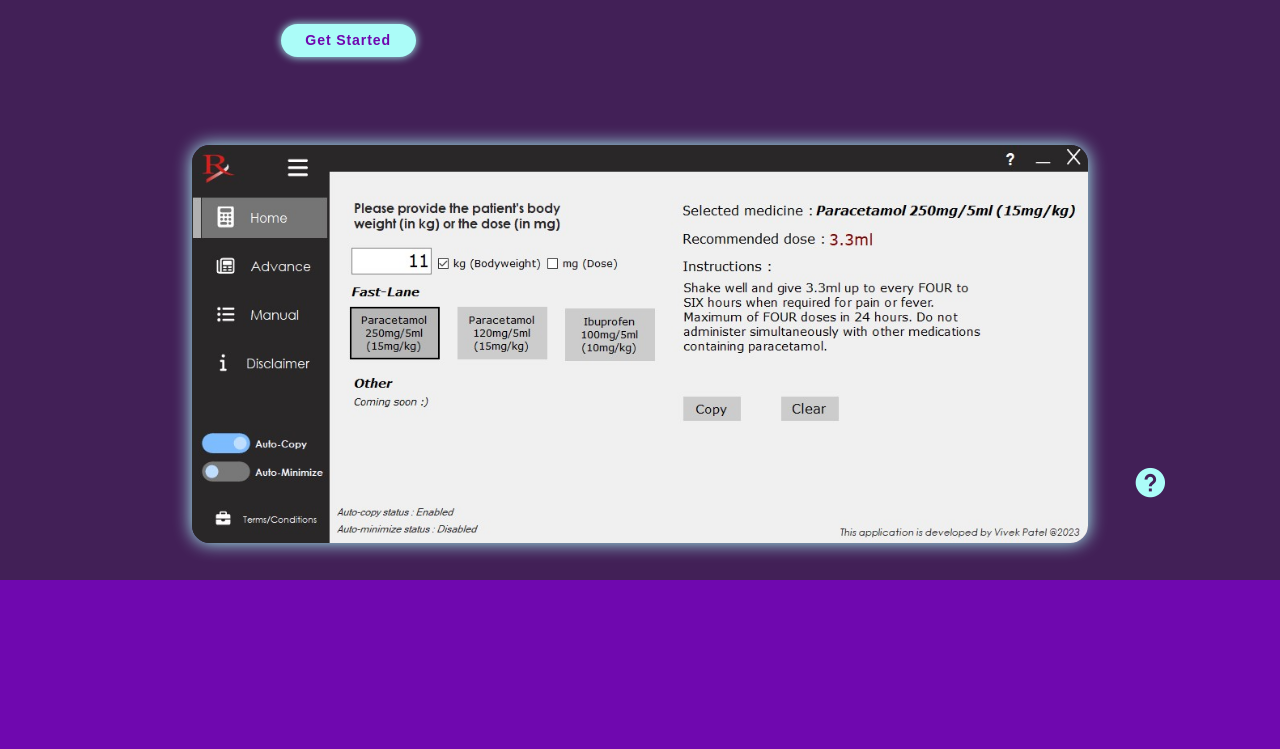
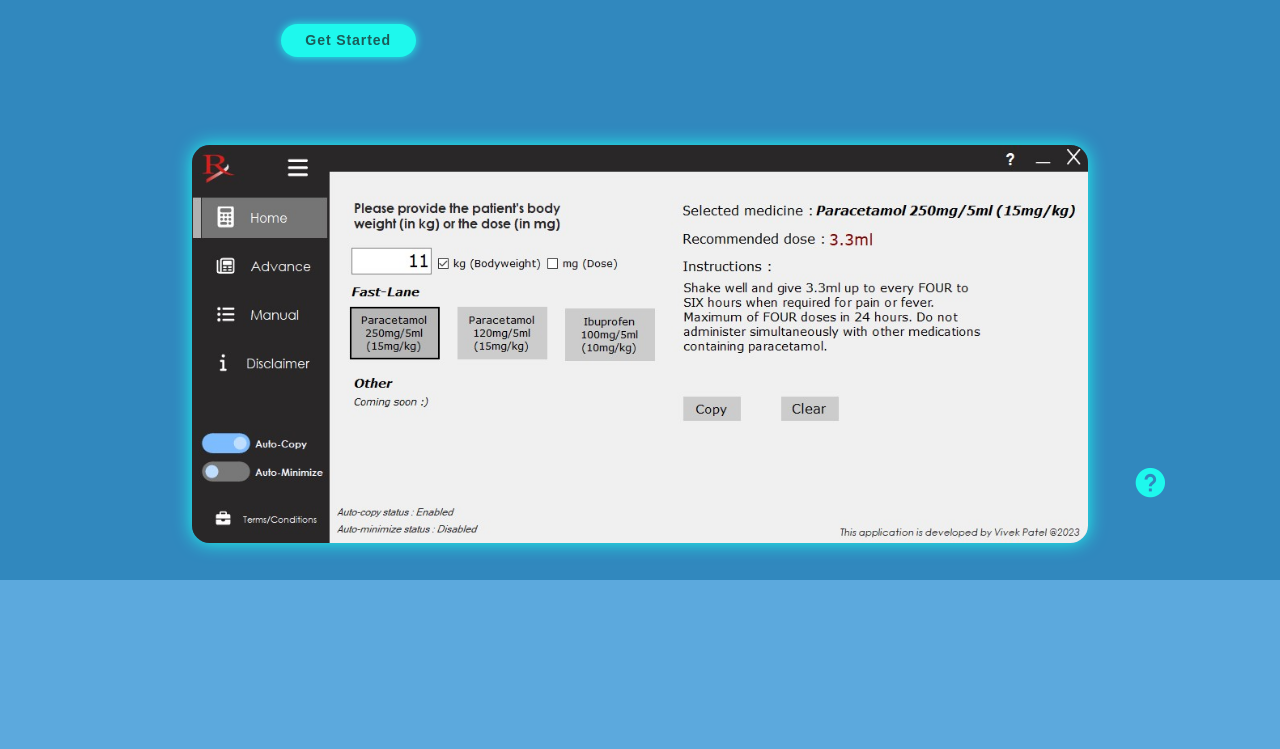
Before and after one commit to DoseCalculator/app, a plain HTML site: page index.html in a window 1280 px wide. Shown: the part 220-969 px from the top of the page. Drawn offline with nearby package versions, Linux system fonts and the light colour scheme; a web font is replaced by a local one.

Commit message:
Update styles.css
new

```diff
--- a/styles.css
+++ b/styles.css
@@ -25,10 +25,12 @@ html {
 } */
 
 :root {
-  --bg-color: #422057;
-  --second-bg-color: #6f08af;
-  --text-color: #ffd662;
-  --main-color: #abfcf8;
+  --bg-color: #3188be;
+  --second-bg-color: #5ca9dd;
+  --text-color: #0e2735;
+  --main-color: #1ef8ed;
+  --btn-txt-color: #1b5c59;
+  --links-color: #1b5c59;
 }
 
 body {
@@ -206,7 +208,7 @@ span {
   border-radius: 4rem;
   box-shadow: 0 0 1rem var(--main-color);
   font-size: 1.6rem;
-  color: var(--second-bg-color);
+  color: var(--btn-txt-color);
   letter-spacing: 0.1rem;
   font-weight: 600;
   transition: 0.5s ease;
```
